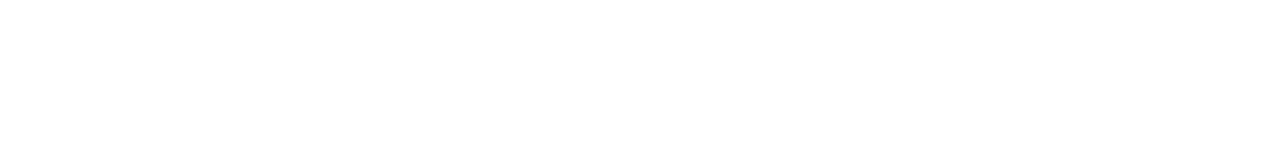
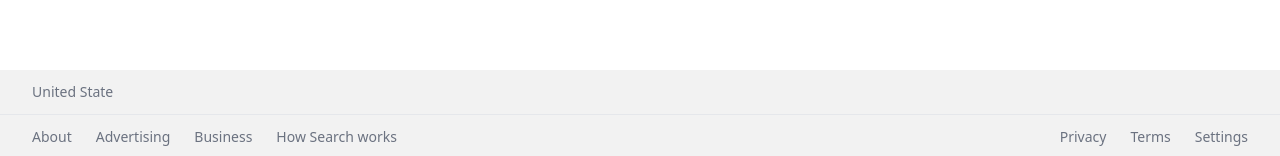
Before and after one commit to Hamza160/googleclone-nextjs.github.io, a Next.js app: page / in a window 1280 px wide. Shown: the part 641-797 px from the top of the page. Built offline with nearby package versions, Linux system fonts and the light colour scheme; no server answers.

Commit message:
Footer Added

```diff
--- /dev/null
+++ b/app/components/CountryLookUp.jsx
@@ -0,0 +1,20 @@
+"use client"
+
+import { useEffect, useState } from "react"
+
+const CountryLookUp = () => {
+  const [country, setCountry] = useState('United State')
+
+  useEffect(() => {
+    fetch(`https://extreme-ip-lookup.com/json/?key=${process.env.NEXT_PUBLIC_IP_API_KEY}`)
+    .then(res => res.json()).then(data => setCountry(data.country))
+  }, [])
+
+  return (
+    <div>
+      {country}
+    </div>
+  )
+}
+
+export default CountryLookUp
--- /dev/null
+++ b/app/components/Footer.jsx
@@ -0,0 +1,29 @@
+import React from 'react'
+import CountryLookUp from './CountryLookUp'
+
+const Footer = () => {
+  return (
+    <footer className='absolute bottom-0 text-sm text-gray-500 bg-[#f2f2f2] w-full'>
+      <div className='border-b px-8 py-3'>
+        <CountryLookUp/>
+      </div>
+      <div className='flex flex-col sm:flex-row justify-between items-center px-8 py-3 space-y-7 sm:space-y-0'>
+        <ul className='flex items-center space-x-6'>
+            <li className='link'>About</li>
+            <li className='link'>Advertising</li>
+            <li className='link'>Business</li>
+            <li className='link'>How Search works</li>
+        </ul>
+
+        <ul className='flex items-center space-x-6'>
+            <li className='link'>Privacy</li>
+            <li className='link'>Terms</li>
+            <li className='link'>Settings</li>
+        </ul>
+
+      </div>
+    </footer>
+  )
+}
+
+export default Footer
--- a/app/globals.css
+++ b/app/globals.css
@@ -6,4 +6,8 @@
     .btn{
         @apply  bg-[#f8f9fa] rounded-md text-sm text-gray-800 hover:ring-1 hover:ring-gray-200 focus:outline-none active:ring-gray-300 hover:shadow-md transition-shadow w-36 h-10
     }
+
+    .link{
+        @apply hover:underline cursor-pointer
+    }
 }
--- a/app/layout.jsx
+++ b/app/layout.jsx
@@ -1,3 +1,4 @@
+import Footer from './components/Footer'
 import './globals.css'
 
 export const metadata = {
@@ -8,7 +9,10 @@
 export default function RootLayout({ children }) {
   return (
     <html lang="en">
-      <body>{children}</body>
+      <body>
+        {children}
+        <Footer/>
+      </body>
     </html>
   )
 }
```
